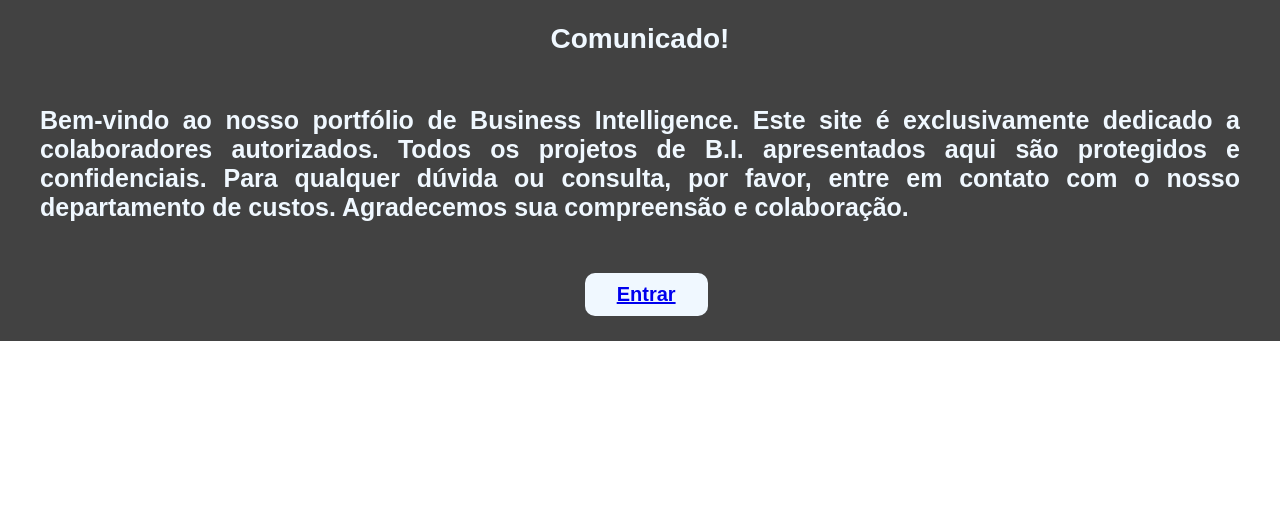
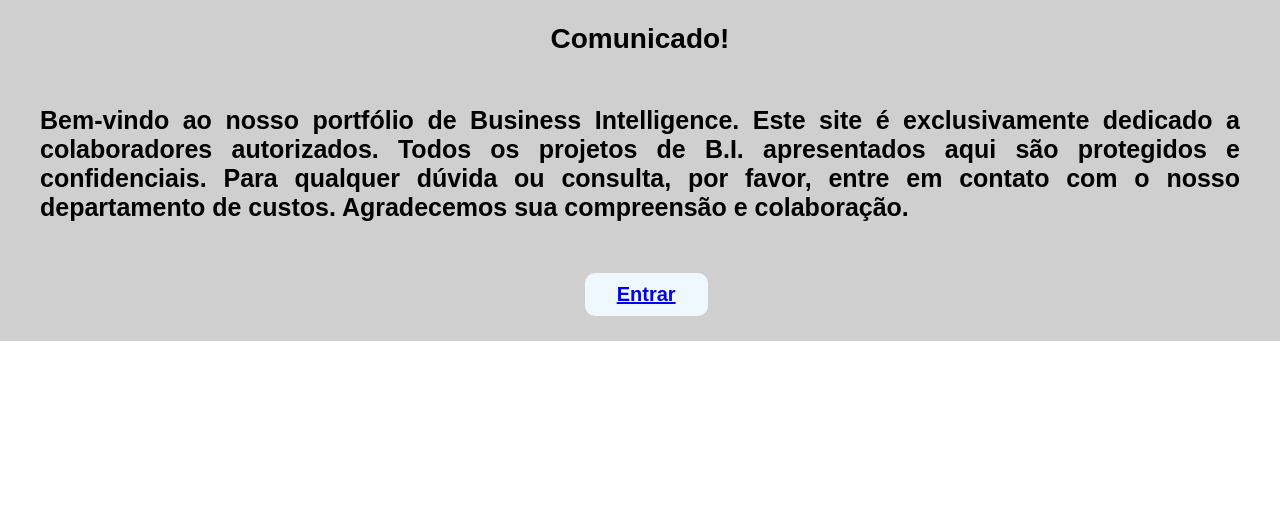
Before and after one commit to Vitor10dev/ald-business, a plain HTML site: page index.html in a window 1280 px wide. Shown: the part 276-800 px from the top of the page. Drawn offline with Linux system fonts and the light colour scheme.

Commit message:
ajustes finos 2

```diff
--- a/stylecomunicado.css
+++ b/stylecomunicado.css
@@ -21,9 +21,9 @@ overflow: hidden;
 }
 
 .caixa {
-    background-color: rgb(66, 66, 66);
+    background-color: rgb(207, 207, 207);
     padding: 25px;
-    color: aliceblue;
+    color: rgb(0, 0, 0);
     font-family: sans-serif;
     text-decoration: none;
 }
@@ -47,7 +47,7 @@ overflow: hidden;
     border-radius: 10px;
     width: 10%;
     margin-left: 45.5%;
-    color: black;
+    color: rgb(141, 141, 141);
     text-decoration: none;
 }
 
@@ -56,16 +56,5 @@ overflow: hidden;
     text-decoration: none;
     font-size: 20px;
     font-family: sans-serif;
-    color: black;
+    color: rgb(255, 255, 255);
 }
-
-.botao:hover {
-    padding: 10px;
-    background-color: rgb(182, 182, 182);
-    border: none;
-    border-radius: 10px;
-    width: 10%;
-    margin-left: 45.5%;
-    color: rgb(255, 255, 255);
-    text-decoration: none;
-}
```
